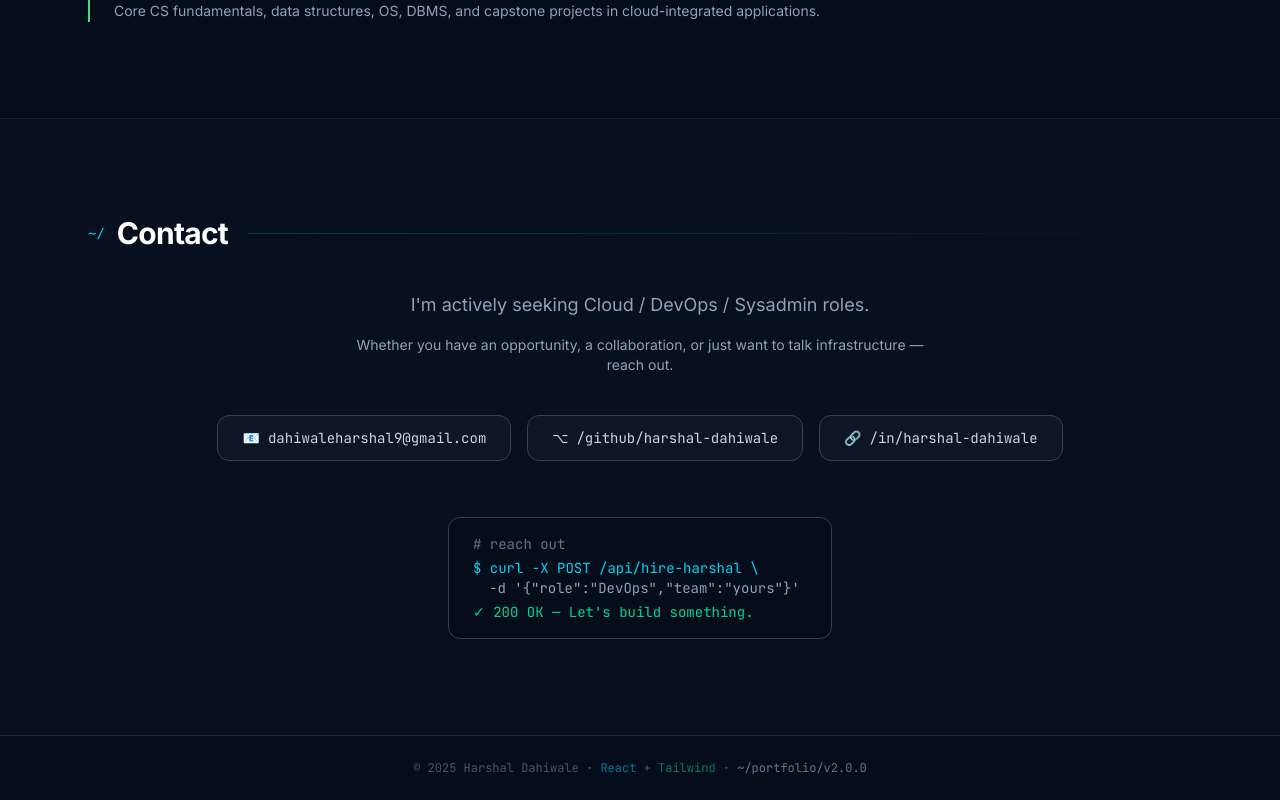
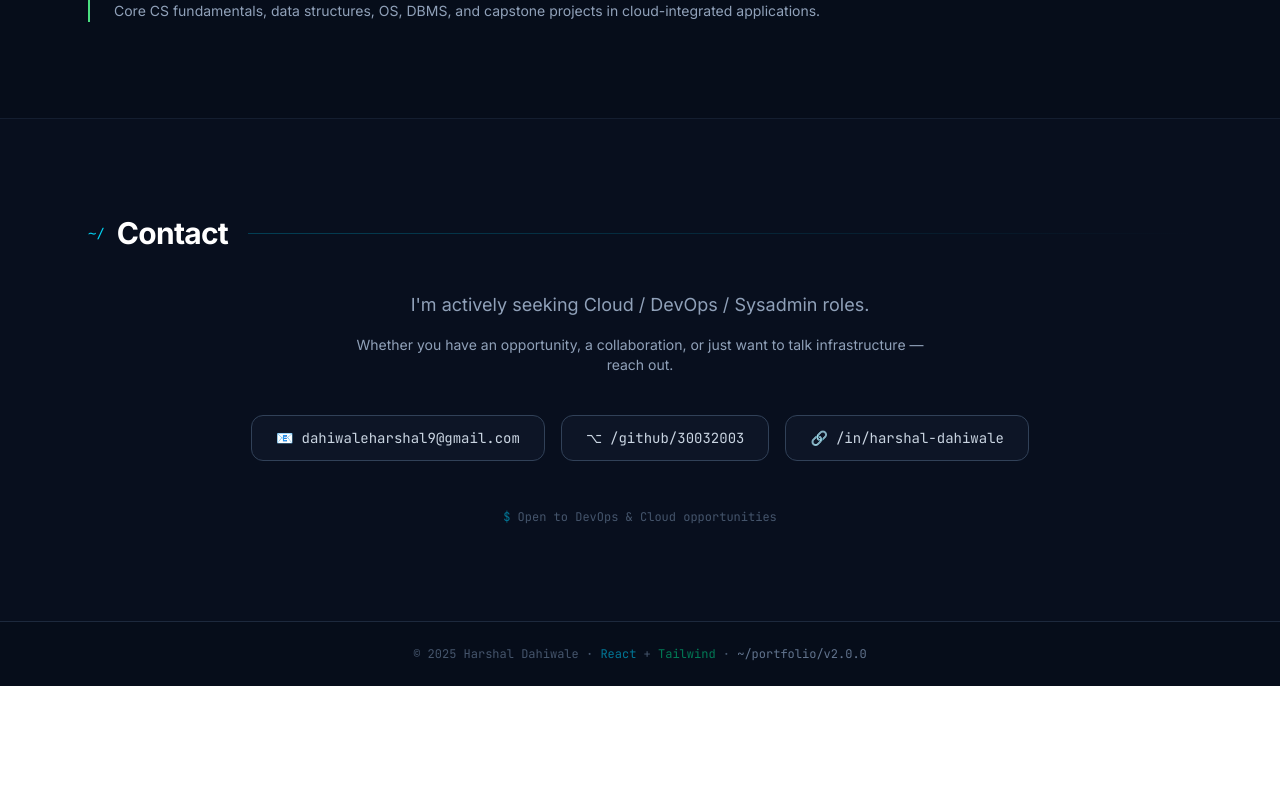
Before and after one commit to 30032003/my-portfolio, a React (Vite) app: page / in a window 1280 px wide. Shown: the part 4715-5515 px from the top of the page. After the commit the page ends 5401 px from the top, so only its background shows below. Built offline with nearby package versions, Linux system fonts and the light colour scheme.

Commit message:
Update contact section

```diff
--- a/src/App.jsx
+++ b/src/App.jsx
@@ -1261,16 +1261,19 @@ export default function Portfolio() {
         <div className="max-w-6xl mx-auto px-6 py-24 text-center">
           <RevealSection>
             <SectionLabel label="Contact" />
+
             <div className="max-w-xl mx-auto space-y-4 mb-10 text-slate-400">
               <p className="text-lg">
                 I'm actively seeking Cloud / DevOps / Sysadmin roles.
               </p>
+
               <p className="text-sm">
                 Whether you have an opportunity, a collaboration, or just want
                 to talk infrastructure — reach out.
               </p>
             </div>
-            <div className="flex flex-wrap gap-4 justify-center mb-14">
+
+            <div className="flex flex-wrap gap-4 justify-center">
               {[
                 {
                   icon: "📧",
@@ -1280,7 +1283,7 @@ export default function Portfolio() {
                 },
                 {
                   icon: "⌥",
-                  label: "/github/harshal-dahiwale",
+                  label: "/github/30032003",
                   href: "https://github.com/30032003",
                   hc: "hover:border-emerald-600 hover:text-emerald-400",
                 },
@@ -1298,26 +1301,19 @@ export default function Portfolio() {
                   rel="noreferrer"
                   className={`flex items-center gap-2 rounded-xl border border-slate-700 bg-[#0d1526] px-6 py-3 mono text-sm text-slate-300 ${l.hc} transition-all duration-200`}
                 >
-                  <span>{l.icon}</span> {l.label}
+                  <span>{l.icon}</span>
+                  {l.label}
                 </a>
               ))}
             </div>
-            <div className="inline-block rounded-xl border border-slate-700 bg-[#060d1a] px-6 py-4 mono text-sm text-left max-w-sm w-full">
-              <p className="text-slate-500 mb-1"># reach out</p>
-              <p className="text-cyan-400">
-                $ curl -X POST /api/hire-harshal \
-              </p>
-              <p className="text-slate-400 pl-4">
-                -d '{`{"role":"DevOps","team":"yours"}`}'
-              </p>
-              <p className="text-emerald-400 mt-1">
-                ✓ 200 OK — Let's build something.
-              </p>
+
+            <div className="mt-12 mono text-xs text-slate-600">
+              <span className="text-cyan-700">$</span> Open to DevOps & Cloud
+              opportunities
             </div>
           </RevealSection>
         </div>
       </section>
-
       {/* ── FOOTER ─────────────────────────────────────────────────────────── */}
       <footer className="border-t border-slate-800 py-6 text-center mono text-xs text-slate-600">
         <p>
```
